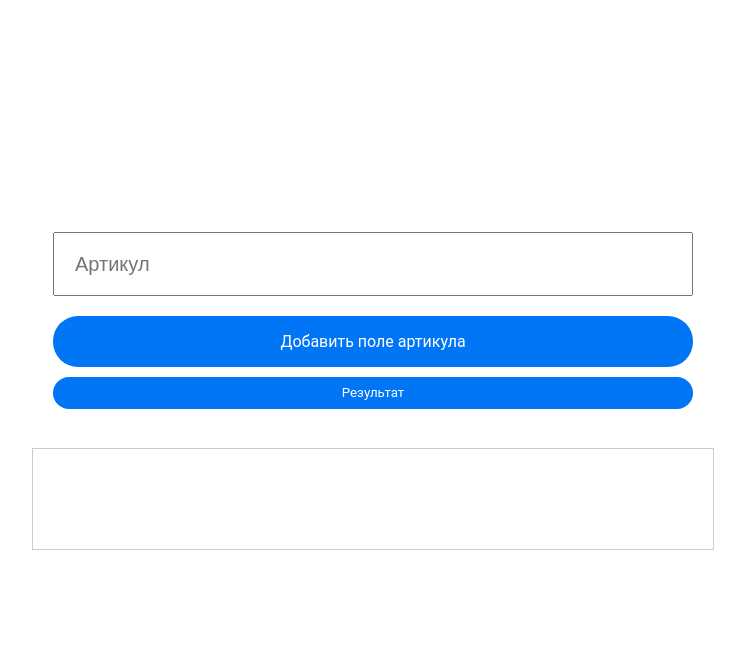
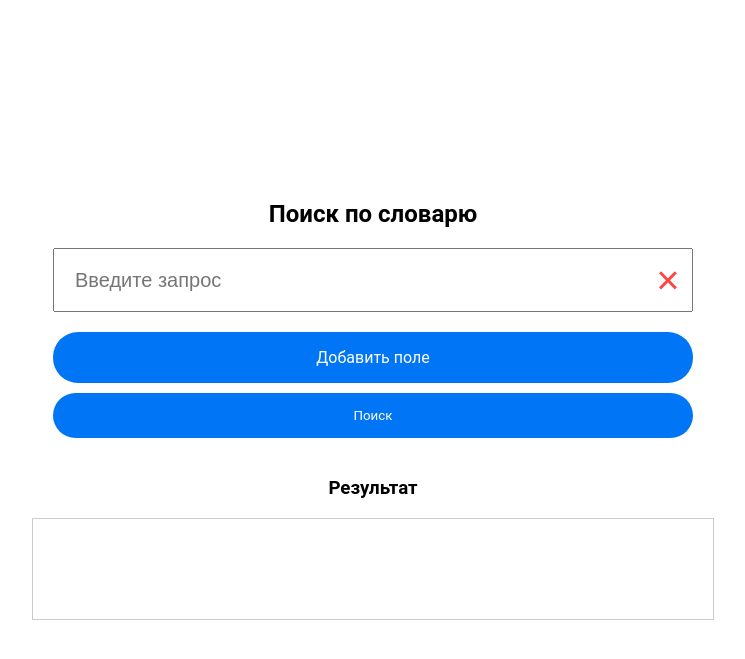
Before and after one commit to dizzzha/artc, a Django app: page / in a window 1280 px wide. Shown: the top 659 px of the page, without its empty margins (267-1012 px from the left). Run offline with Django 5.2, Linux system fonts and the light colour scheme; some libraries are stand-ins or nearby versions.

Commit message:
Update index.html

```diff
--- a/templates/index.html
+++ b/templates/index.html
@@ -7,6 +7,7 @@
     <script src="https://code.jquery.com/jquery-3.6.0.min.js"></script>
     <script src="https://code.jquery.com/ui/1.12.1/jquery-ui.min.js"></script>
 </head>
+<!--Пока, что все работает-->
 <style>
     body {
         font-family: Roboto, bold;
@@ -35,25 +36,44 @@
         overflow-y: auto;
         padding: 20px 0;
     }
+    #dynamicInputs {
+        display: flex;
+        justify-content: center;
+        align-items: center;
+        flex-direction: column;
+    }
+
+    .input-wrapper {
+        position: relative;
+        width: 100%;
+    }
+
+    .searchInput {
+        width: 100%;
+        padding-right: 30px; /* Место для кнопки удаления */
+        box-sizing: border-box;
+    }
 
     .removeBtn {
         position: absolute;
-        right: 10px;
+        right: 15px;
         top: 50%;
         transform: translateY(-50%);
-        background-color: #ff4444;
-        color: #fff;
+        background-color: transparent;
+        color: #ff4444;
         border: none;
-        border-radius: 50%;
+        font-size: 40px;
+        cursor: pointer;
+        padding: 0;
         width: 20px;
         height: 20px;
-        font-size: 14px;
-        line-height: 1;
-        padding: 0;
-        cursor: pointer;
         display: flex;
         align-items: center;
         justify-content: center;
+    }
+
+    .removeBtn:hover {
+        color: #ff0000;
     }
 
     .input-container {
@@ -62,6 +82,10 @@
         margin-bottom: 10px;
         position: relative;
         width: 50vw;
+    }
+
+    .input-container:empty {
+        display: none;
     }
 
     p {
@@ -83,7 +107,6 @@
     button {
         display: block;
         width: 50vw;
-        height: 4vh;
     }
 
     #output {
@@ -103,7 +126,7 @@
         background-color: #0076F7;
         color: #fff;
         border-radius: 25px;
-        padding: 5px;
+        padding: 15px;
         border: none;
         cursor: pointer;
         font-family: Roboto, bold;
@@ -119,6 +142,33 @@
         padding: 2vh !important;
         width: 50vw !important;
         font: inherit !important;
+    }
+    .autocomplete-items {
+        position: absolute;
+        border: 1px solid #d4d4d4;
+        border-bottom: none;
+        border-top: none;
+        z-index: 99;
+        top: 100%;
+        left: 0;
+        right: 0;
+    }
+    .autocomplete-items div {
+        padding: 10px;
+        cursor: pointer;
+        background-color: #fff;
+        border-bottom: 1px solid #d4d4d4;
+    }
+    .autocomplete-items div:hover {
+        background-color: #e9e9e9;
+    }
+    .autocomplete-active {
+        background-color: DodgerBlue !important;
+        color: #ffffff;
+    }
+    .autocomplete {
+        position: relative;
+        display: inline-block;
     }
     @media (max-width: 768px) {
         .children_div {
@@ -137,105 +187,205 @@
         .input-container {
             width: 80vw;
         }
+        #addBtn {
+            width: 80vw!important;
+        }
     }
 </style>
 <body>
     <div class="parent_div">
         <div class="children_div">
-            <div id="nativelangdrop" class="input-container">
-                <input type="text" id="input" placeholder="Артикул" class="input">
+            <h2>Поиск по словарю</h2>
+            <div id="dynamicInputs">
+                <div class="input-container autocomplete">
+                    <div class="input-wrapper">
+                        <input type="text" class="searchInput" placeholder="Введите запрос">
+                        <button class="removeBtn" onclick="removeInput(this)">×</button>
+                    </div>
+                </div>
             </div>
-            <span id="additional"></span>
-            <input id="addBtn" type="button" value="Добавить поле артикула" />
-            <button id="submit">Результат</button>
-            <br>
+            <button id="addBtn" onclick="addInput()">Добавить поле</button>
+            <button id="submit" onclick="performSearch()">Поиск</button>
+            <div id="additional"></div>
+            <h3>Результат</h3>
             <div id="output" contenteditable="true" style="color: blue;"></div>
-            <br>
         </div>
+    </div>
     <script>
-        $(document).ready(function() {
-            // Функция для применения автозаполнения к элементу
-            function applyAutocomplete(element) {
-                $.getJSON('/get_keys/', function(data) {
-                    $(element).autocomplete({
-                        source: data.keys,
-                        minLength: 1
-                    });
+        let allKeys = [];
+        let allValues = [];
+        let inputCount = 1;
+        let allItems = [];
+
+        function updateAutocomplete() {
+            fetch('/get_keys/')
+                .then(response => response.json())
+                .then(data => {
+                    const keys = data.keys;
+                    fetch('/get_values/')
+                        .then(response => response.json())
+                        .then(data => {
+                            const values = data.values;
+                            allItems = [...new Set([...keys, ...values])];
+                            const inputs = document.getElementsByClassName('searchInput');
+                            Array.from(inputs).forEach(input => {
+                                setupAutocomplete(input);
+                            });
+                        });
                 });
-            }
+        }
 
-            // Применяем автозаполнение к исходному input
-            applyAutocomplete('#input');
-
-
-            function checkFieldCount() {
-                var totalFields = $(".input-container").length;
-                if (totalFields >= total) {
-                    $("#addBtn").hide();
-                } else {
-                    $("#addBtn").show();
-                }
-            }
-
-
-            $('#submit').click(function() {
-                var keys = [];
-
-                // Собираем значения из всех input-полей
-                $('.input').each(function() {
-                    var key = $(this).val().trim();
-                    if (key) {
-                        keys.push(key);
+        function setupAutocomplete(inp) {
+            let currentFocus;
+            inp.addEventListener("input", function(e) {
+                let a, b, i, val = this.value;
+                closeAllLists();
+                if (!val) { return false; }
+                currentFocus = -1;
+                a = document.createElement("DIV");
+                a.setAttribute("id", this.id + "autocomplete-list");
+                a.setAttribute("class", "autocomplete-items");
+                this.parentNode.appendChild(a);
+                for (i = 0; i < allItems.length; i++) {
+                    if (allItems[i].toLowerCase().indexOf(val.toLowerCase()) > -1) {
+                        b = document.createElement("DIV");
+                        b.innerHTML = allItems[i].replace(new RegExp(val, "gi"), match => `<strong>${match}</strong>`);
+                        b.innerHTML += "<input type='hidden' value='" + allItems[i] + "'>";
+                        b.addEventListener("click", function(e) {
+                            inp.value = this.getElementsByTagName("input")[0].value;
+                            closeAllLists();
+                        });
+                        a.appendChild(b);
                     }
-                });
-
-                if (keys.length > 0) {
-                    $.ajax({
-                        url: '/get_value/',
-                        method: 'POST',
-                        data: {
-                            'keys': JSON.stringify(keys),
-                            'csrfmiddlewaretoken': '{{ csrf_token }}'
-                        },
-                        success: function(response) {
-                            var output = '';
-                            for (var i = 0; i < keys.length; i++) {
-                                output += '<span style="color:green;">' + keys[i] + '</span>: <span style="color:blue;">' + response.values[i] + '</span>\n';
-                            }
-                            $('#output').html(output);
-                        }
-                    });
-                } else {
-                    $('#output').html('Пожалуйста, введите хотя бы один артикул.');
                 }
             });
 
-            var total = 4;
-                $("#addBtn").on("click", function() {
-                    var totalFields = $(".input-container").length;
-                    if (totalFields < total) {
-                        var $ddl = $('<div class="input-container extra"></div>');
-                        var $input = $('<input type="text" placeholder="Артикул" class="input">');
-                        var $removeBtn = $('<button class="removeBtn">X</button>');
+            // Обработка выбора на мобильных устройствах
+            inp.addEventListener("focusout", function(e) {
+                // Задержка, чтобы успеть обработать клик по элементу списка
+                setTimeout(() => closeAllLists(), 200);
+            });
+            inp.addEventListener("keydown", function(e) {
+                let x = document.getElementById(this.id + "autocomplete-list");
+                if (x) x = x.getElementsByTagName("div");
+                if (e.keyCode == 40) {
+                    currentFocus++;
+                    addActive(x);
+                } else if (e.keyCode == 38) {
+                    currentFocus--;
+                    addActive(x);
+                } else if (e.keyCode == 13) {
+                    e.preventDefault();
+                    if (currentFocus > -1) {
+                        if (x) x[currentFocus].click();
+                    }
+                }
+            });
+            function addActive(x) {
+                if (!x) return false;
+                removeActive(x);
+                if (currentFocus >= x.length) currentFocus = 0;
+                if (currentFocus < 0) currentFocus = (x.length - 1);
+                x[currentFocus].classList.add("autocomplete-active");
+            }
+            function removeActive(x) {
+                for (let i = 0; i < x.length; i++) {
+                    x[i].classList.remove("autocomplete-active");
+                }
+            }
+            function closeAllLists(elmnt) {
+                let x = document.getElementsByClassName("autocomplete-items");
+                for (let i = 0; i < x.length; i++) {
+                    if (elmnt != x[i] && elmnt != inp) {
+                        x[i].parentNode.removeChild(x[i]);
+                    }
+                }
+            }
+            document.addEventListener("click", function (e) {
+                closeAllLists(e.target);
+            });
+        }
 
-                        $ddl.append($input).append($removeBtn);
-                        $("#additional").append($ddl);
+        function performSearch() {
+            const inputs = document.getElementsByClassName('searchInput');
+            const searchValues = Array.from(inputs).map(input => input.value).filter(value => value.trim() !== '');
 
-                        applyAutocomplete($input);
+            fetch('/search/', {
+                method: 'POST',
+                headers: {
+                    'Content-Type': 'application/json',
+                    'X-CSRFToken': getCookie('csrftoken')
+                },
+                body: JSON.stringify({
+                    search_values: searchValues
+                })
+            })
+            .then(response => response.json())
+            .then(data => {
+                if (data.result) {
+                    document.getElementById('output').innerText = data.result;
+                } else {
+                    document.getElementById('output').innerText = 'Поиск не дал результатов';
+                }
+            })
+            .catch(error => {
+                console.error('Error:', error);
+                document.getElementById('output').innerText = 'Произошла ошибка при поиске';
+            });
+        }
+        function addInput() {
+            if (inputCount < 4) {
+                inputCount++;
+                const newInput = document.createElement('div');
+                newInput.className = 'input-container autocomplete';
+                newInput.innerHTML = `
+                    <div class="input-wrapper">
+                        <input type="text" class="searchInput" placeholder="Введите запрос">
+                        <button class="removeBtn" onclick="removeInput(this)">×</button>
+                    </div>
+                `;
+                document.getElementById('dynamicInputs').appendChild(newInput);
+                setupAutocomplete(newInput.querySelector('.searchInput'));
+            }
+        }
+
+        function removeInput(button) {
+            if (inputCount > 1) {
+                // Находим родительский элемент .input-container
+                const inputContainer = button.closest('.input-container');
+                // Удаляем весь контейнер
+                inputContainer.remove();
+                inputCount--;
+                updateAutocomplete();
+            }
+        }
+
+        function getCookie(name) {
+            let cookieValue = null;
+            if (document.cookie && document.cookie !== '') {
+                const cookies = document.cookie.split(';');
+                for (let i = 0; i < cookies.length; i++) {
+                    const cookie = cookies[i].trim();
+                    if (cookie.substring(0, name.length + 1) === (name + '=')) {
+                        cookieValue = decodeURIComponent(cookie.substring(name.length + 1));
+                        break;
                     }
+                }
+            }
+            return cookieValue;
+        }
 
-                    checkFieldCount();
-                });
-
-                // Обработчик для удаления полей
-                $(document).on('click', '.removeBtn', function() {
-                    $(this).closest('.input-container').remove();
-                    checkFieldCount();
-                });
-
-                // Вызываем функцию при загрузке
-                checkFieldCount();
-        });
+        window.onload = function() {
+            Promise.all([
+                fetch('/get_keys/').then(response => response.json()),
+                fetch('/get_values/').then(response => response.json())
+            ]).then(([keysData, valuesData]) => {
+                allKeys = keysData.keys;
+                allValues = valuesData.values;
+                updateAutocomplete();
+            });
+        };
+        // Пока что все работает Часть2
     </script>
 </body>
 </html>
```
